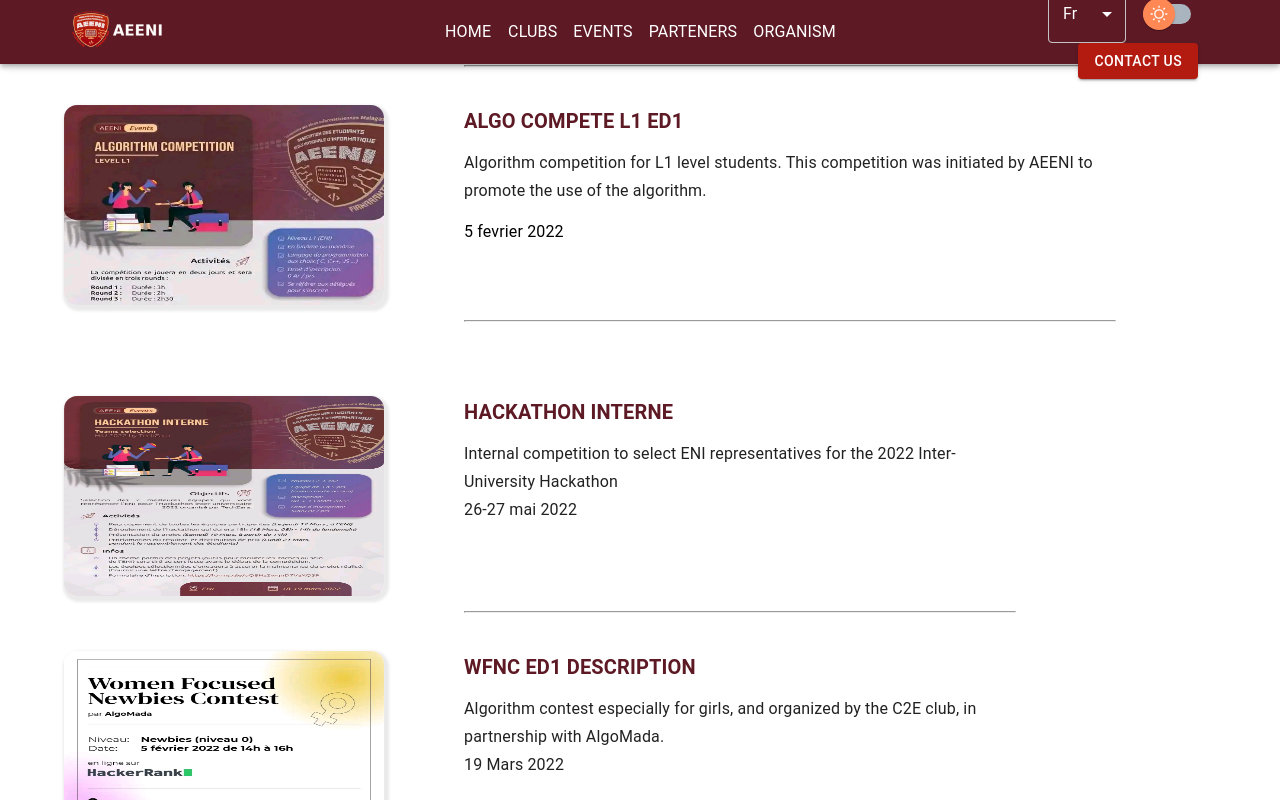
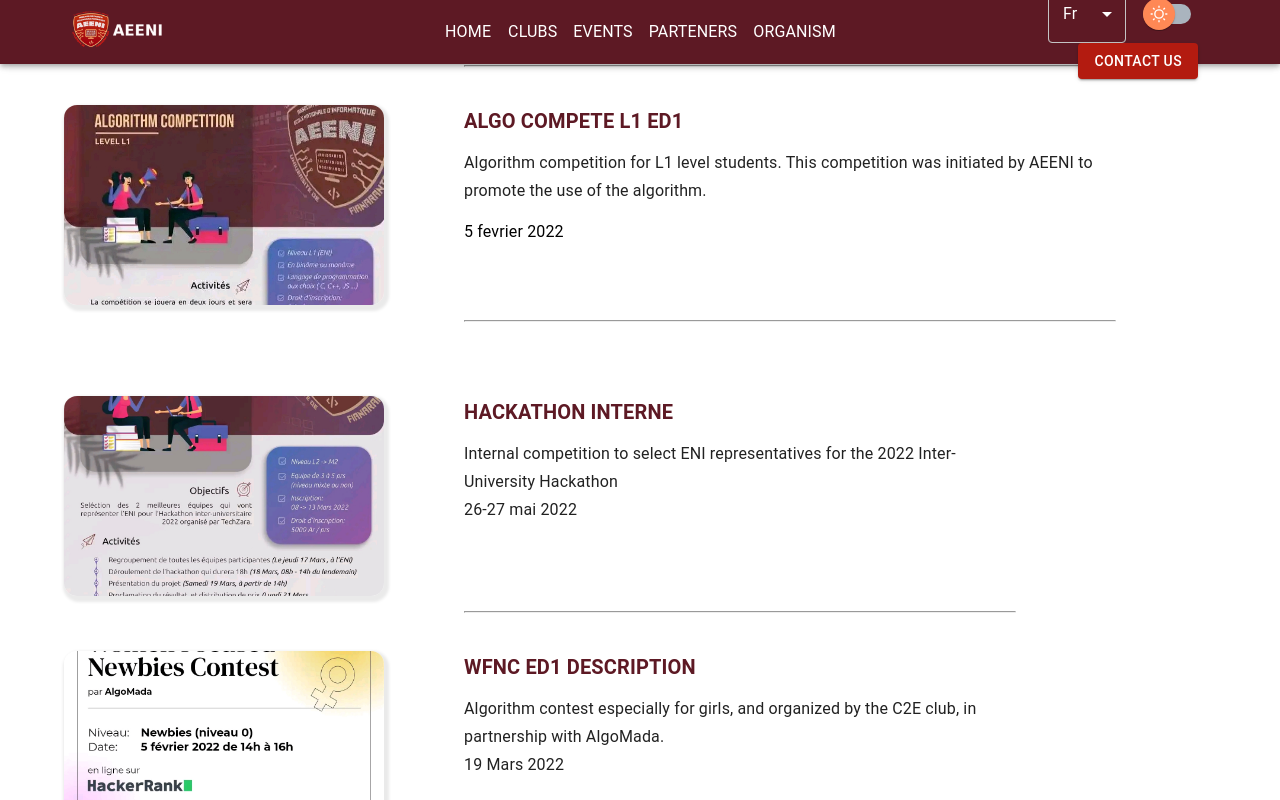
Before and after one commit to AEENI-UF/devhunt-edition-1-project-main, a React (Create React App) app: page / in a window 1280 px wide. Both pictures are taken after a click on the button "VIEW MORE". Shown: the part 1202-2002 px from the top of the page. Built offline with nearby package versions, Linux system fonts and the light colour scheme.

Commit message:
Hero modified

```diff
--- a/src/sections/home/event.section.jsx
+++ b/src/sections/home/event.section.jsx
@@ -78,7 +78,7 @@ export default function EventSection() {
                             <Grid key={i} item xs={4}>
                             <img
                                 src={ImageTab[i]}
-                                style={{
+                                style={{objectFit:"cover",
                                 width: "25vw",
                                 height: "200px",
                                 borderRadius: "13px",
@@ -149,6 +149,7 @@ export default function EventSection() {
                       src={ImageTab[i]}
                       style={{
                         width: "25vw",
+                        objectFit:"cover",
                         height: "200px",
                         borderRadius: "13px",
                         boxShadow: "2px 3px 3px 3px #eaeaea"
@@ -237,7 +238,8 @@ export default function EventSection() {
                     <Grid key={i} item xs={12}>
                         <img
                         alt='image description'
-                        style={{ width: "100%", height: "auto", borderRadius: "13px" }}
+                        style={{ width: "100%", height: "auto", borderRadius: "13px" ,
+                        objectFit:"cover",}}
                         src={ImageTab[i]} />
                     </Grid>
                     <Grid item xs={12} sx={{ paddingLeft: "48px" }}>
@@ -294,7 +296,8 @@ export default function EventSection() {
             <Grid key={i} item xs={12}>
               <img
                 alt='image description'
-                style={{ width: "100%", height: "auto", borderRadius: "13px" }}
+                style={{ width: "100%", height: "auto", borderRadius: "13px",
+                objectFit:"cover", }}
                 src={ImageTab[i]} />
             </Grid>
             <Grid item xs={12} sx={{ paddingLeft: "48px" }}>
```
